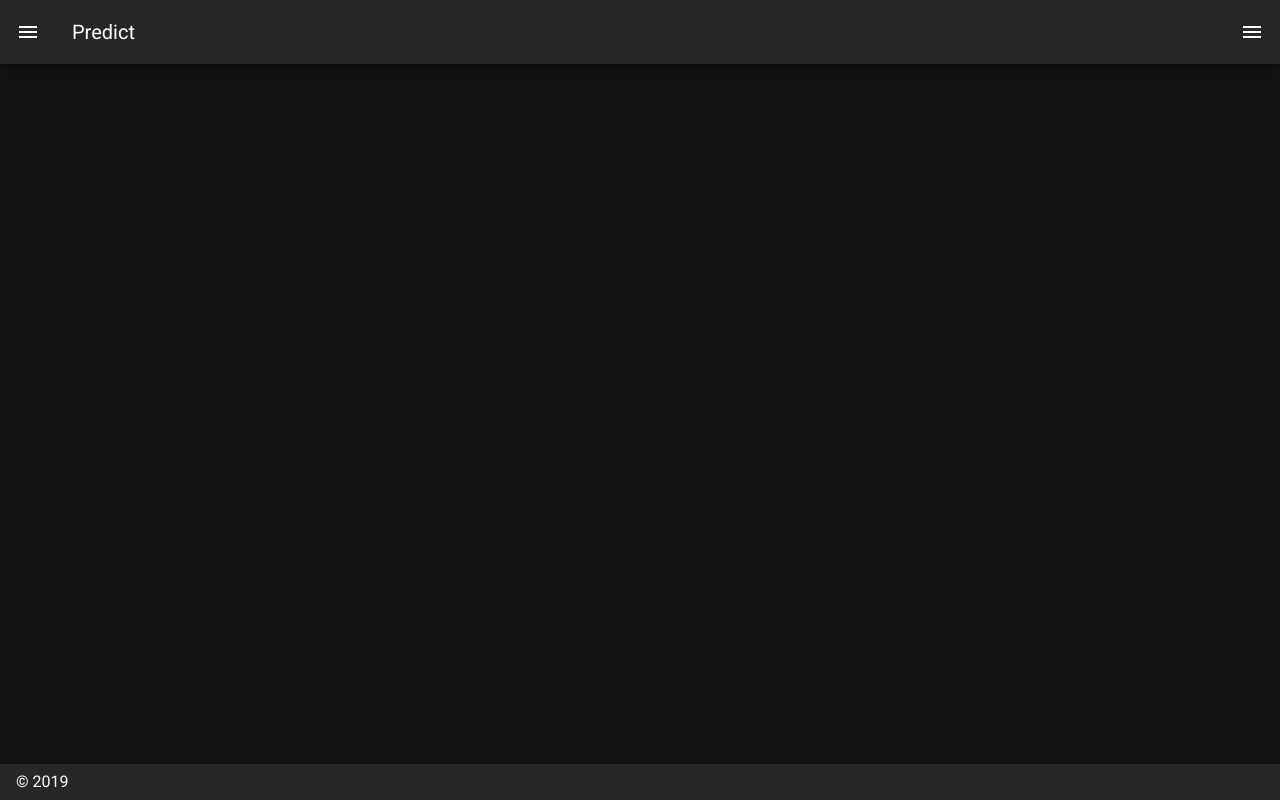
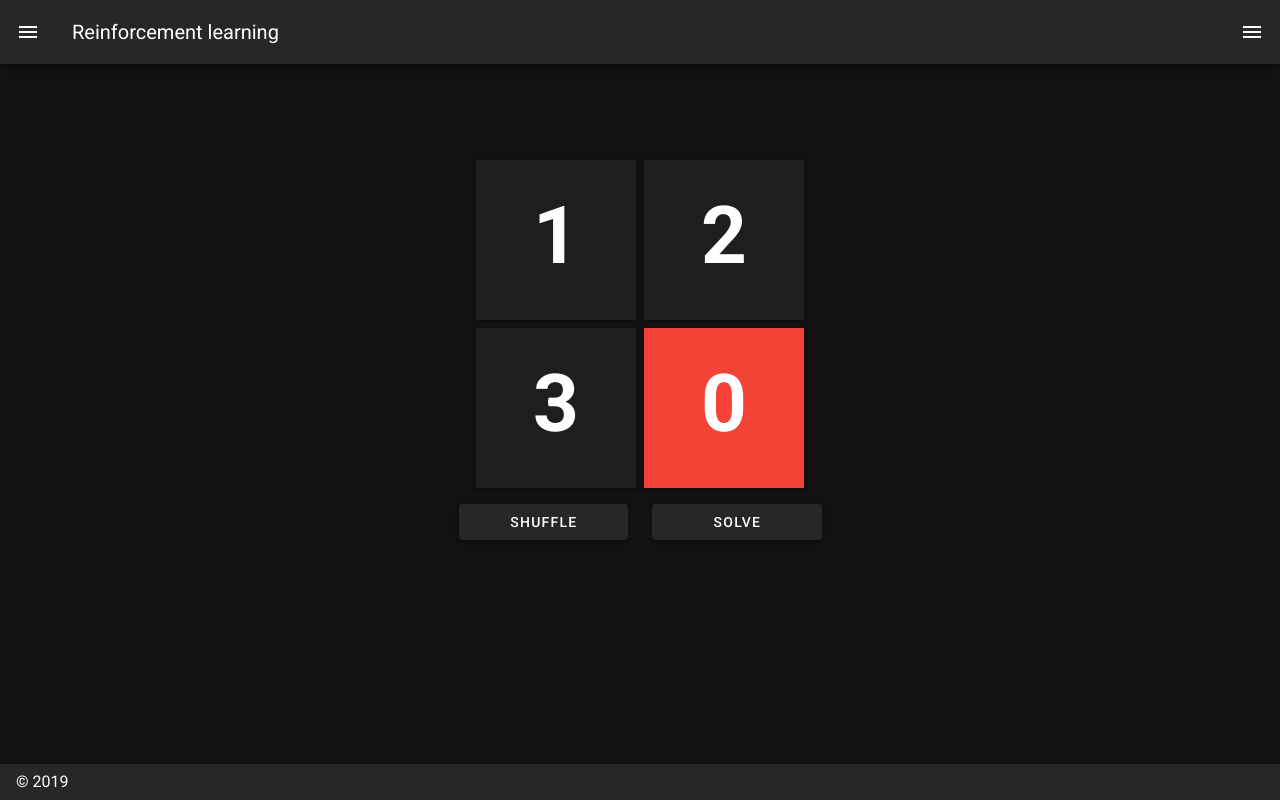
Before and after one commit to Sanseli/reinforcement-learning, a Nuxt app: page /sliding-puzzle in a window 1280 px wide. Built offline with nearby package versions, Linux system fonts and the light colour scheme.

Commit message:
:sparkles: shuffling and solving 2x2

```diff
--- a/layouts/default.vue
+++ b/layouts/default.vue
@@ -112,7 +112,7 @@ export default {
       miniVariant: false,
       right: true,
       rightDrawer: false,
-      title: 'Predict'
+      title: 'Reinforcement learning '
     }
   }
 }
--- a/pages/sliding-puzzle.vue
+++ b/pages/sliding-puzzle.vue
@@ -0,0 +1,229 @@
+<template>
+  <v-container fluid>
+    <label hidden>{{ count}}</label>
+    <v-row class="text-center">
+      <h1 v-if="solved">Puzzle is solved!</h1>
+    </v-row>
+    <v-row style="padding-top: 5em">
+      <v-col>
+        <v-row
+          v-for="row in 2"
+          v-if="grid.length !== 0"
+          align="center"
+          justify="center"
+        >
+          <v-card
+            v-for="col in 2"
+            class="ma-1 text-center"
+            raised
+            tile
+            width="10em"
+            height="10em"
+            :color="getColor(grid[row-1][col-1])"
+          >
+            <h1 style="font-size: 5em; padding: 10%">{{grid[row-1][col-1]}}</h1>
+          </v-card>
+        </v-row>
+
+      </v-col>
+      <v-col cols="12">
+        <v-row justify="center">
+          <v-col
+            cols="6"
+            md="2"
+          >
+            <v-btn block @click="shuffle" :disabled="shuffling">
+              Shuffle
+            </v-btn>
+          </v-col>
+
+          <v-col
+            cols="6"
+            md="2"
+          >
+            <v-btn block @click="solve" :disabled="shuffling">
+              Solve
+            </v-btn>
+          </v-col>
+        </v-row>
+      </v-col>
+    </v-row>
+
+    <v-snackbar
+      top
+      v-model="snackbar"
+      :timeout="2000"
+    >
+      Solution not available for this grid. Reshuffling...
+    </v-snackbar>
+  </v-container>
+</template>
+
+<script>
+    export default {
+        data () {
+            return {
+                alignmentsAvailable: [
+                    'start',
+                    'center',
+                    'end',
+                    'baseline',
+                    'stretch',
+                ],
+                alignment: 'center',
+                dense: false,
+                justifyAvailable: [
+                    'start',
+                    'center',
+                    'end',
+                    'space-around',
+                    'space-between',
+                ],
+                justify: 'center',
+
+                grid: [[1, 2], [3, 0]],
+
+                solutions: [
+                    {"configuration": [[2, 0], [1, 3]], "action": "Left"},
+                    {"configuration": [[2, 3], [0, 1]], "action": "Right"},
+                    {"configuration": [[3, 1], [0, 2]], "action": "Up"},
+                    {"configuration": [[2, 3], [1, 0]], "action": "Up"},
+                    {"configuration": [[3, 0], [2, 1]], "action": "Down"},
+                    {"configuration": [[0, 1], [3, 2]], "action": "Right"},
+                    {"configuration": [[1, 2], [3, 0]], "action": "Down"},
+                    {"configuration": [[1, 0], [3, 2]], "action": "Down"},
+                    {"configuration": [[3, 1], [2, 0]], "action": "Left"},
+                    {"configuration": [[1, 2], [0, 3]], "action": "Right"},
+                    {"configuration": [[0, 2], [1, 3]], "action": "Down"},
+                    {"configuration": [[0, 3], [2, 1]], "action": "Down"}
+                ],
+
+                snackbar: false,
+                count: 0,
+                solved: false,
+                shuffling: false,
+                indexShuffle: 1
+
+            }
+        },
+        methods: {
+            shuffle() {
+                this.solved = false;
+                this.indexShuffle = 0;
+                this.shuffleLoop();
+                this.shuffling = true
+            },
+            shuffleLoop() {
+                setTimeout(() => {
+                    const actions = ['Down', 'Up', 'Left', 'Right'];
+
+                    let random = Math.floor(Math.random() * (+4 - +0)) + +0;
+                    this.count +=1;
+
+                    this.switchNumbers(actions[random], 'shuffle');
+                    this.indexShuffle += 1;
+
+                    if(this.indexShuffle < 60) {
+                        this.shuffleLoop()
+                    } else this.shuffling = false
+                }, 200)
+
+            },
+            solve() {
+                this.count += 1
+
+                if (
+                    this.grid[0][0] === 1 &&
+                    this.grid[0][1] === 2 &&
+                    this.grid[1][0] === 3 &&
+                    this.grid[1][1] === 0
+                ) {
+                    this.solved = true;
+                }
+                else {
+                    const solution = this.findAction();
+
+                    if (solution === false) {
+                        this.snackbar = true;
+                        setTimeout(()=> {
+                            this.shuffle()
+                        }, 1000)
+                    }
+                    else {
+                        setTimeout(()=> {
+                            this.switchNumbers(solution.action, 'solve')
+                        }, 1000)
+                    }
+                }
+            },
+            findAction() {
+                let solved = false;
+                let solutionFound = null;
+                for (let solution of this.solutions) {
+                    if (
+                        solution.configuration[0][0] === this.grid[0][0] &&
+                        solution.configuration[0][1] === this.grid[0][1] &&
+                        solution.configuration[1][0] === this.grid[1][0] &&
+                        solution.configuration[1][1] === this.grid[1][1]
+                    ) {
+                        solved = true;
+                        solutionFound = solution
+                    }
+                }
+
+                if (solved) {
+                    return solutionFound
+                }
+                else return false
+            },
+            getIndex(number) {
+                if (this.grid[0][0] === number) {
+                    return '0,0'
+                    // return 1
+                }
+                else if (this.grid[0][1] === number) {
+                    return '0,1'
+                    // return 2
+                }
+                else if (this.grid[1][0] === number) {
+                    return '1,0'
+                    // return 3
+                }
+                else if (this.grid[1][1] === number) {
+                    return '1,1'
+                }
+            },
+            switchNumbers(action, method) {
+                console.log(this.grid)
+                const firstIndex = this.getIndex(0).split(',');
+                let secondIndex = '';
+
+                switch (action) {
+                    case 'Up': secondIndex = '0,' + firstIndex[1];
+                        break;
+                    case 'Down': secondIndex = '1,' + firstIndex[1];
+                        break;
+                    case 'Left': secondIndex = firstIndex[0] + ',0';
+                        break;
+                    case 'Right': secondIndex = firstIndex[0] + ',1';
+                        break;
+                }
+
+                console.log(secondIndex)
+                if (secondIndex !== '') {
+                    this.grid[parseInt(firstIndex[0])][parseInt(firstIndex[1])] = this.grid[parseInt(secondIndex.split(',')[0])][parseInt(secondIndex.split(',')[1])]
+                    this.grid[parseInt(secondIndex.split(',')[0])][parseInt(secondIndex.split(',')[1])] = 0
+                }
+
+                if (method === 'solve') {
+                    this.solve()
+                }
+            },
+            getColor(value) {
+                if (value === 0) {
+                    return 'red'
+                }
+            }
+        }
+    }
+</script>
```
